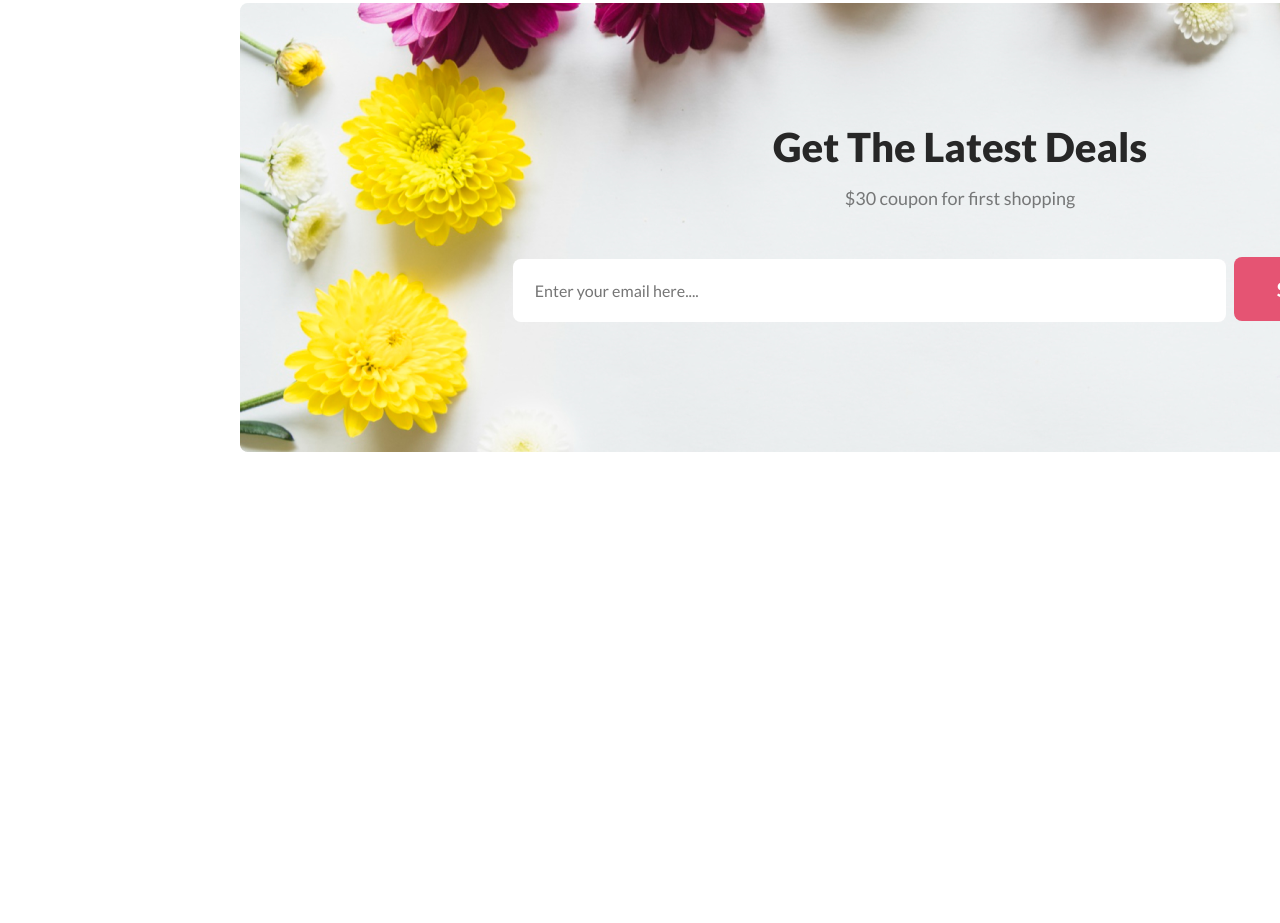
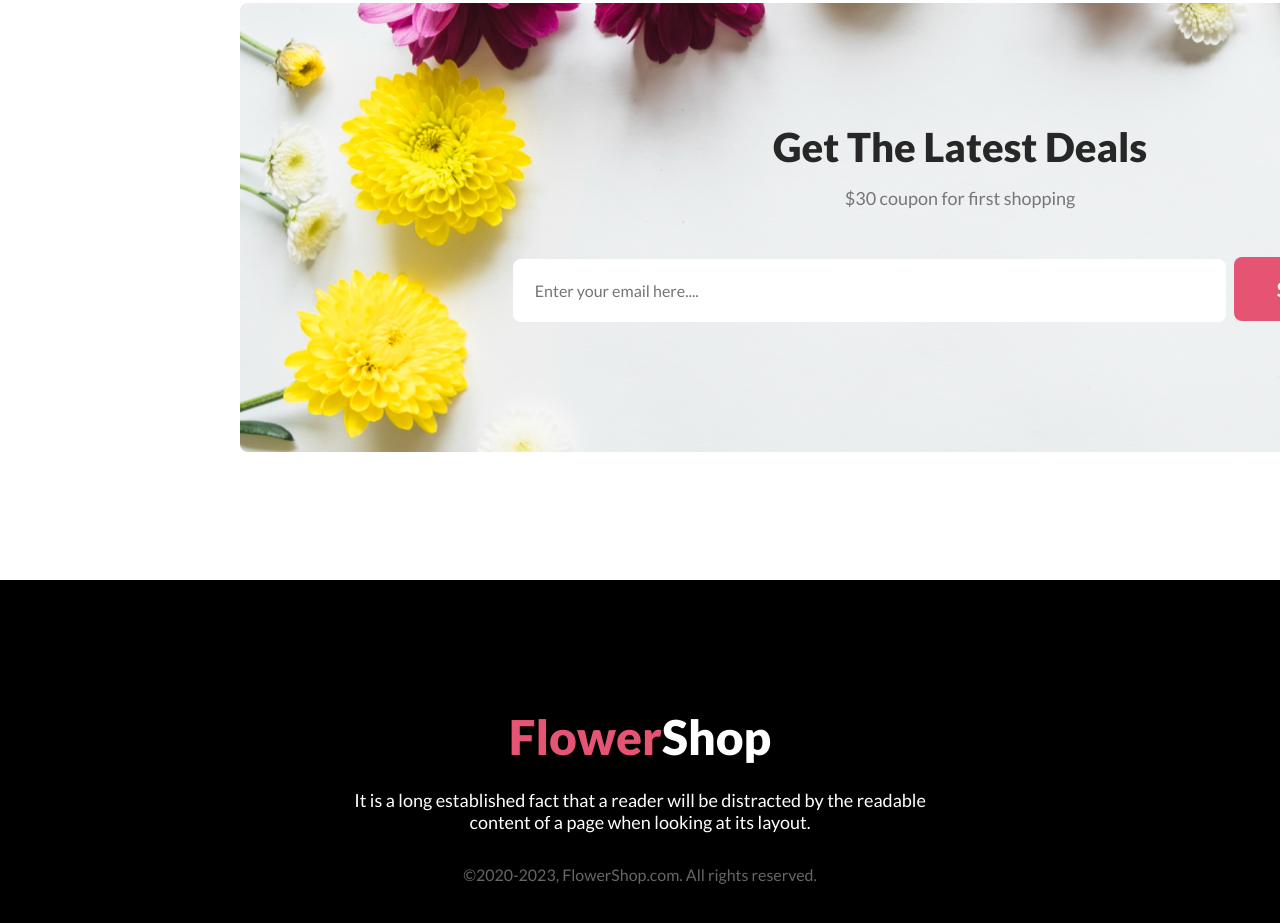
Before and after one commit to mohonsarker40/archive-flower-shop-assignment1, a plain HTML site: page index.html in a window 1280 px wide. Shown: the part 2363-3286 px from the top of the page. Before the commit the page ends 2943 px from the top, so only its background shows below. Drawn offline with Linux system fonts and the light colour scheme.

Commit message:
footer added

```diff
--- a/index.html
+++ b/index.html
@@ -80,7 +80,14 @@
       </div>
     </section>
   </main>
-  <footer></footer>
+  <footer>
+    <h1 class="footer-title"><span>Flower</span>Shop</h1>
+    <p class="footer-description">
+      It is a long established fact that a reader will be distracted by the readable <br>
+      content of a page when looking at its layout.
+    </p>
+    <p class="copyright">&copy;2020-2023, FlowerShop.com. All rights reserved. </p>
+  </footer>
 </body>
 
 </html>
--- a/style/style.css
+++ b/style/style.css
@@ -173,3 +173,33 @@
   font-size: 16px;
   font-weight: 400;
 }
+
+/* footer related styles */
+footer {
+  height: 449px;
+  background-color: #000;
+  color: #FFF;
+  text-align: center;
+}
+
+.footer-title {
+  font-size: 48px;
+  font-weight: 800;
+  padding: 128px 0 24px 0;
+}
+
+.footer-title span {
+  color: #E55473;
+}
+
+.footer-description {
+  font-size: 18px;
+  font-weight: 400;
+  padding-bottom: 32px;
+}
+
+.copyright{
+  color: rgba(255, 255, 255, 0.40);
+  font-size: 16px;
+  font-weight: 400;
+}
```
